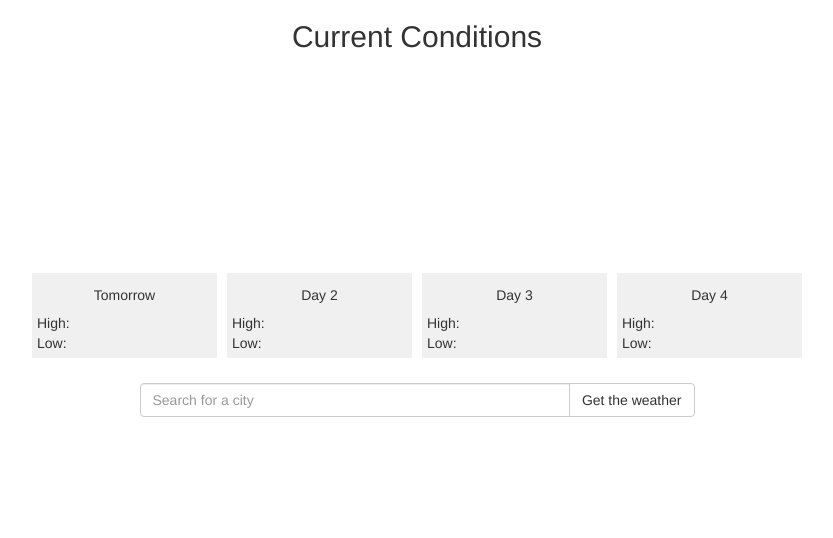
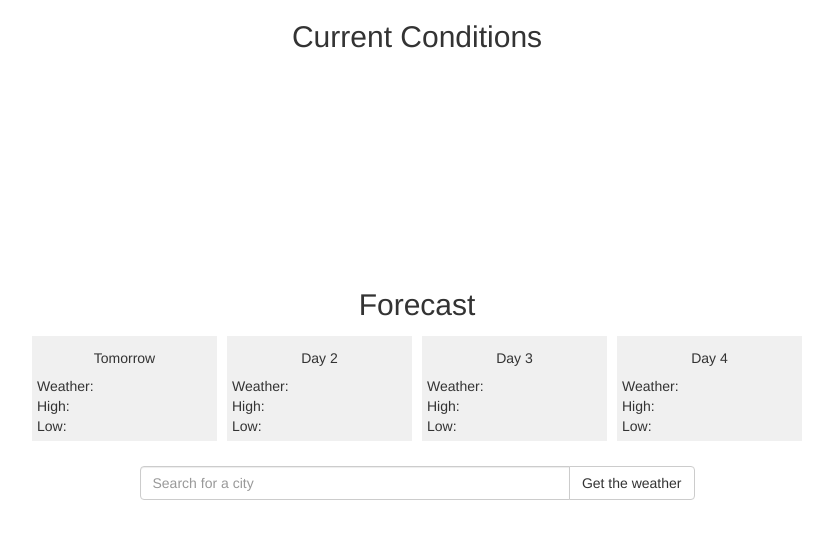
Before and after one commit to kdavidmoore/weather-app, a plain HTML site: page index.html in a window 1280 px wide. Shown: the whole page, without its empty margins (223-1056 px from the left). Drawn offline with nearby package versions, Linux system fonts and the light colour scheme; no server answers.

Commit message:
added weather forecast description

```diff
--- a/index.html
+++ b/index.html
@@ -41,23 +41,32 @@
 			</div>
 		</div>
 		<div class="row">
+			<div class="col-sm-12 text-center">
+				<h2>Forecast</h2>
+			</div>
+		</div>
+		<div class="row">
 			<div class="col-sm-2 col-sm-offset-2 forecast">
 				<h5 class="text-center">Tomorrow</h5>
+				<div>Weather: <span id="day-1-desc"></span></div>
 				<div>High: <span id="day-1-hi"></span></div>
 				<div>Low: <span id="day-1-lo"></span></div>
 			</div>
 			<div class="col-sm-2 forecast">
 				<h5 class="text-center">Day 2</h5>
+				<div>Weather: <span id="day-2-desc"></span></div>
 				<div>High: <span id="day-2-hi"></span></div>
 				<div>Low: <span id="day-2-lo"></span></div>
 			</div>
 			<div class="col-sm-2 forecast">
 				<h5 class="text-center">Day 3</h5>
+				<div>Weather: <span id="day-3-desc"></span></div>
 				<div>High: <span id="day-3-hi"></span></div>
 				<div>Low: <span id="day-3-lo"></span></div>
 			</div>
 			<div class="col-sm-2 forecast">
 				<h5 class="text-center">Day 4</h5>
+				<div>Weather: <span id="day-4-desc"></span></div>
 				<div>High: <span id="day-4-hi"></span></div>
 				<div>Low: <span id="day-4-lo"></span></div>
 			</div>
--- a/js/scripts.js
+++ b/js/scripts.js
@@ -29,10 +29,15 @@ function getForecast(endPoint) {
 	$.getJSON(endPoint, function(forecast) {
 		console.log(forecast);
 		for (var i=1; i<5; i++){
+			thisDayDesc = '#day-' + i + '-desc';
 			thisDayHi = '#day-' + i + '-hi';
 			thisDayLo = '#day-' + i + '-lo';
+			description = forecast.list[i].weather[0].description;
 			maxTemp = forecast.list[i].main.temp_max + '°F';
 			minTemp = forecast.list[i].main.temp_min + '°F';
+
+			tomorrow_desc = $(thisDayDesc);
+			tomorrow_desc.html(description);
 			tomorrow_high = $(thisDayHi);
 			tomorrow_high.html(maxTemp);
 			tomorrow_low = $(thisDayLo);
```
